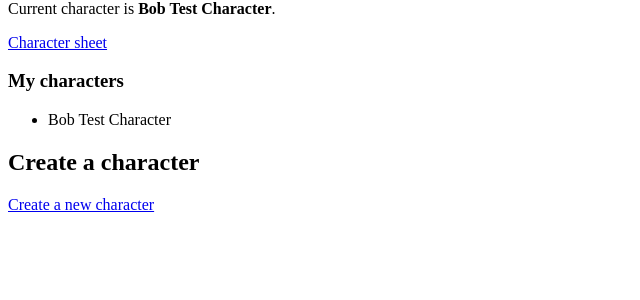
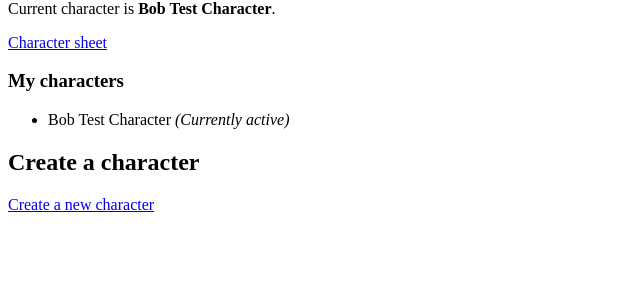
Before and after one commit to bonesinit/BrandonWhite_ITEC4012A_Project_v2, a Django app: template templates/index.html in a window 1280 px wide. Shown: the part 165-465 px from the top of the page, without its empty margins (0-640 px from the left). Run offline with Django 4.2, Linux system fonts and the light colour scheme; the template is opened without the code that fills it: values that come from a table or form of the project are taken from there, others are empty; data comes from the database, SQL or seed files in the repository; both versions use the stored data as it was after the commit.

Commit message:
Update views, charactersheet
Got perk displaying 90% working

```diff
--- a/falloutRpg/views.py
+++ b/falloutRpg/views.py
@@ -18,11 +18,13 @@ def charactersheet(request):
     weapons = Weapon.objects.filter()
     armors = Armor.objects.filter()
 
+    char_perk_names = Character.objects.filter(active=True).values_list("perks__name")
+
     # Fetch Form from Forms
     # form = TaskForm()
 
     # Insert Model Data into Template, Run Template Code, and Return to Client
-    return render(request, 'charactersheet.html', {'characters': characters, 'items': items, 'perks': perks, 'weapons': weapons, 'armors': armors})
+    return render(request, 'charactersheet.html', {'characters': characters, 'items': items, 'perks': perks, 'weapons': weapons, 'armors': armors, 'char_perk_names': char_perk_names})
 
 @login_required()
 def newcharacter(request):
--- a/templates/charactersheet.html
+++ b/templates/charactersheet.html
@@ -83,7 +83,9 @@
 
             <h4>Perks</h4>
                 <ul>
-                    <li>{{ character.perks.name }}</li>
+                    {% for char_perk_name in char_perk_names %}
+                        <li>{{ char_perk_name }}</li>
+                    {% endfor %}
                 </ul>
 
             <h4>Health and Effects</h4>
--- a/templates/index.html
+++ b/templates/index.html
@@ -38,6 +38,11 @@
     {% for character in characters %}
        <li>
            {{ character.name }}
+           {% if character.active == True %}
+               <em> (Currently active)</em>
+           {% else %}
+               <em> (Not active)</em>
+           {% endif %}
        </li>
     {% endfor %}
 </ul>
```
Also changed, not shown: db.sqlite3.
